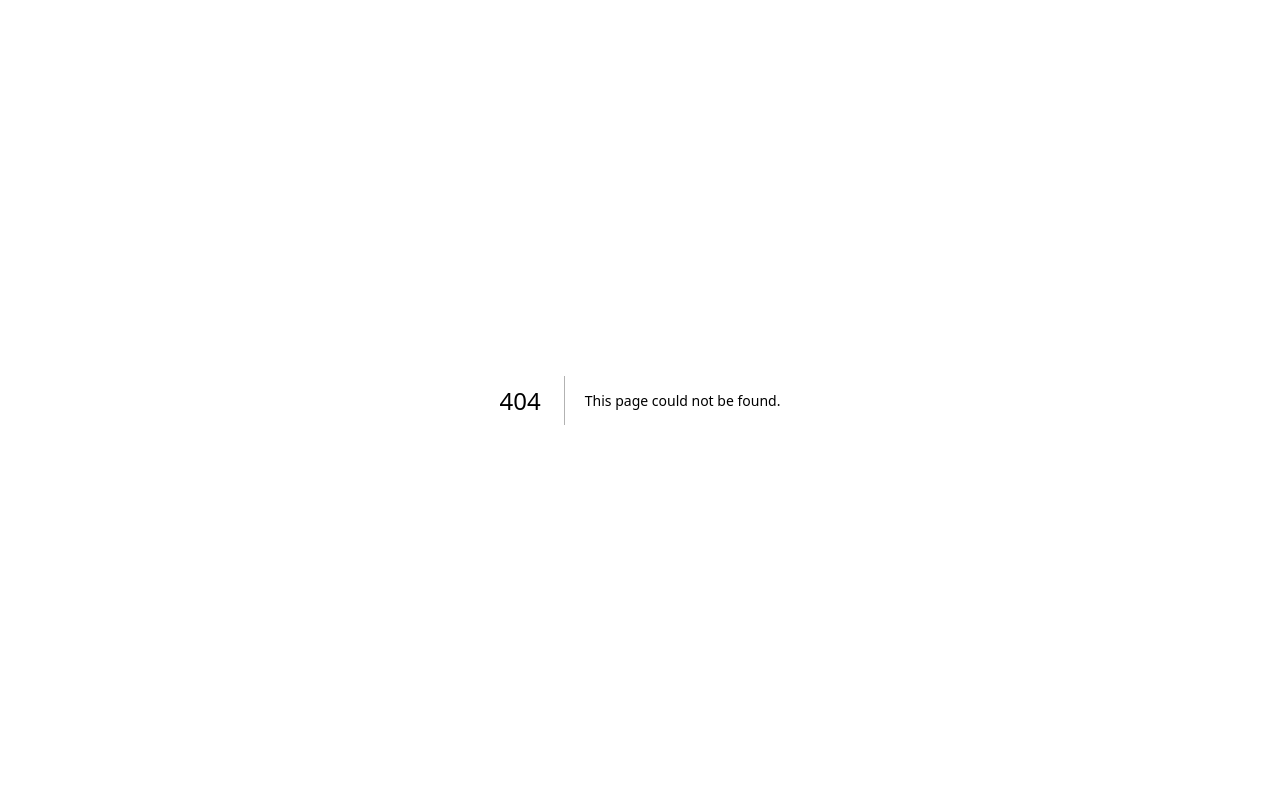
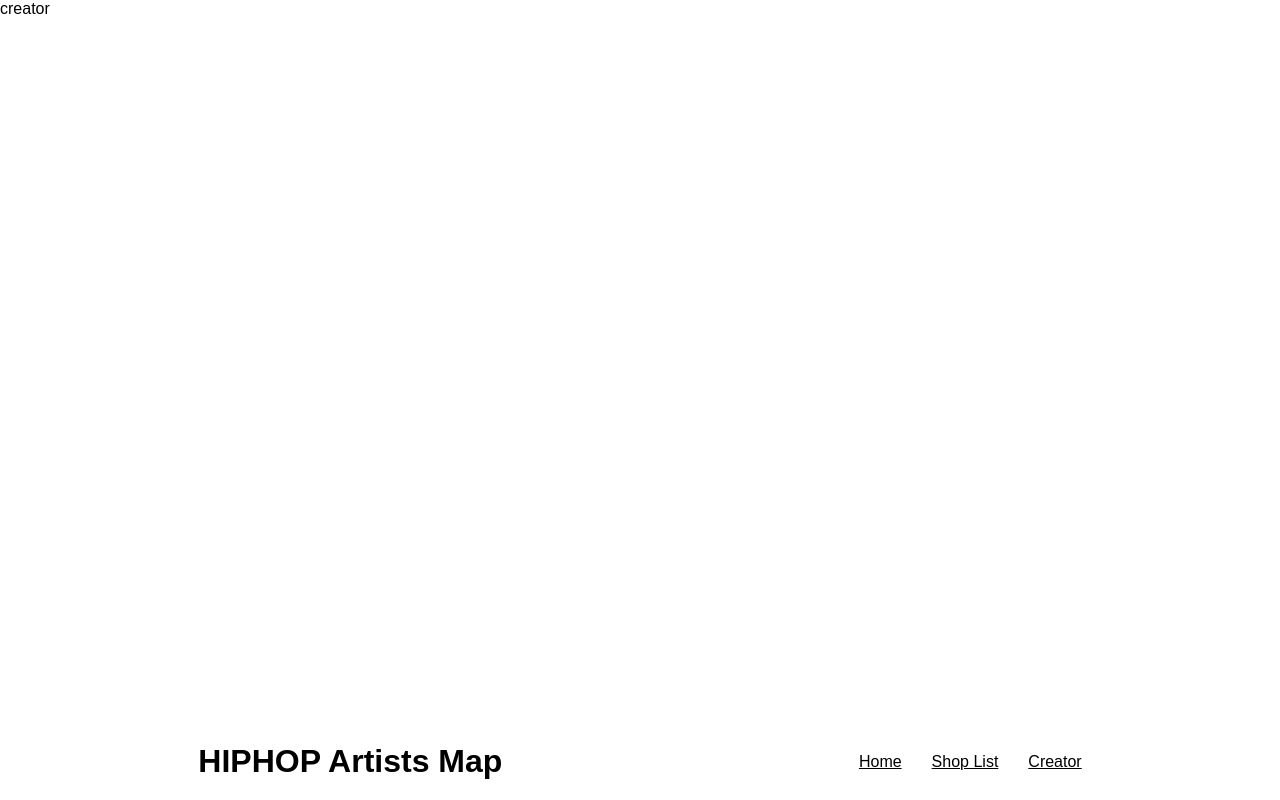
Before and after one commit to nouzoehiroaki/rapperHabitatJapan, a Next.js app: page /creator in a window 1280 px wide. Before the commit this address had no page. Built offline with nearby package versions, Linux system fonts and the light colour scheme; a web font is replaced by a local one.

Commit message:
リストページfix

```diff
--- a/src/components/elements/List.tsx
+++ b/src/components/elements/List.tsx
@@ -8,7 +8,7 @@ import { Swiper, SwiperSlide } from 'swiper/react'
 import { Navigation, Scrollbar } from 'swiper/modules';
 import 'swiper/css'
 import 'swiper/css/scrollbar'
-import 'swiper/css/navigation'
+//import 'swiper/css/navigation'
 
 type ListProps = {
     initialArtists: ArtistType[];
@@ -52,6 +52,7 @@ export const List: React.FC<ListProps> = ({ initialArtists }) => {
                     modules={[Navigation, Scrollbar]}
                     spaceBetween={50}
                     slidesPerView={1}
+                    allowTouchMove={false}
                     navigation
                     scrollbar={{
                         draggable: true
--- a/src/components/layouts/Header/Nav.tsx
+++ b/src/components/layouts/Header/Nav.tsx
@@ -15,7 +15,7 @@ const Nav = () => {
                     </Link>
                 </li>
                 <li>
-                    <Link href='/'>
+                    <Link href='/creator'>
                         Creator
                     </Link>
                 </li>
--- /dev/null
+++ b/src/pages/creator/index.tsx
@@ -0,0 +1,20 @@
+import React from 'react'
+import styles from '@/styles/Home.module.scss'
+import Header from '@/components/layouts/Header/Header'
+import Head from 'next/head'
+export default function Home() {
+    return (
+        <div className={styles.container}>
+            <Head>
+                <title>Japanese HIPHOP Artists Map</title>
+                <meta name="viewport" content="width=device-width,  maximum-scale=1.0"></meta>
+            </Head>
+            <Header />
+            <main className={styles.main}>
+                <div>
+                    creator
+                </div>
+            </main>
+        </div>
+    );
+}
--- a/src/styles/List.module.css
+++ b/src/styles/List.module.css
@@ -21,8 +21,7 @@
   }
 }
 .main .card {
-  cursor: -webkit-grab;
-  cursor: grab;
+  cursor: pointer;
 }
 .main .card .card__content {
   text-align: center;
@@ -30,6 +29,7 @@
   padding: 15em 5em;
   transition: transform 1.5s;
   transform-style: preserve-3d;
+  will-change: transform;
 }
 .main .card .card__content .card__front,
 .main .card .card__content .card__back {
@@ -42,6 +42,7 @@
   -webkit-backface-visibility: hidden;
           backface-visibility: hidden;
   transform-style: preserve-3d;
+  will-change: transform;
   display: grid;
   align-content: center;
 }
--- a/src/styles/List.module.scss
+++ b/src/styles/List.module.scss
@@ -17,13 +17,14 @@
         margin-top: 30px;
     }
     .card {
-        cursor: grab;
+        cursor:pointer;
         .card__content {
             text-align: center;
             position: relative;
             padding: 15em 5em;
             transition: transform 1.5s;
             transform-style: preserve-3d;
+            will-change: transform;
             .card__front,
             .card__back {
                 position: absolute;
@@ -34,6 +35,7 @@
                 padding: 5em 3em;
                 backface-visibility: hidden;
                 transform-style: preserve-3d;
+                will-change: transform;
                 display: grid;
                 align-content: center;
                 @media screen and (max-width: 585px) {
@@ -101,7 +103,6 @@
                     }
                 }
             }
-
         }
         &.flipped .card__content {
             transform: rotateY(.5turn);
--- a/src/styles/globals.css
+++ b/src/styles/globals.css
@@ -29,12 +29,88 @@ img.leaflet-marker-icon.leaflet-zoom-animated.leaflet-interactive{
   -webkit-animation: currentBright 1.2s linear infinite;
   animation: currentBright 1.2s linear infinite
 }
-@media screen and (max-width: 585px) {
-  .swiper-button-prev, .swiper-button-next {
-    top: var(--swiper-navigation-top-offset, 70%) !important;
+.swiper-button-prev,
+.swiper-button-next {
+  position: absolute;
+  z-index: 1;
+  top: 0;
+  bottom: 0;
+  margin: auto;
+  display: grid;
+  place-content: center;
+  width: 6.4rem;
+  height: 6.4rem;
+  cursor: pointer;
+  -webkit-transition:  all .8s ease-in;
+  transition:  all .8s ease-in;
+}
+.swiper-button-prev {
+  left: 0;
+}
+.swiper-button-next {
+  right: 0;
+}
+.swiper-button-prev::before,
+.swiper-button-next::before {
+  position: absolute;
+  top: 0;
+  right: 0;
+  bottom: 0;
+  left: 0;
+  content: "";
+  border-radius: 50%;
+  -webkit-box-shadow: 1px 1px 15px #463e3e63, 1px 1px 15px #463e3e63;
+  box-shadow: 1px 1px 15px #463e3e63, 1px 1px 15px #463e3e63;
+  background: rgb(255,255,255,.5);
+}
+.swiper-button-prev::after {
+  margin-left: 0.4rem;
+  -webkit-transform: rotate(-135deg);
+  transform: rotate(-135deg);
+}
+.swiper-button-next::after {
+  margin-right: 0.4rem;
+  -webkit-transform: rotate(45deg);
+  transform: rotate(45deg);
+}
+.swiper-button-prev::after,
+.swiper-button-next::after {
+  width: 1.2rem;
+  height: 1.2rem;
+  content: "";
+  border: solid #5a4e4e;
+  border-width: 3px 3px 0 0;
+}
+@media screen and (min-width: 1025px) {
+  .swiper-button-prev:hover::before,
+  .swiper-button-next:hover::before {
+    -webkit-transform: scale(1.2);
+    transform: scale(1.2);
+  }
+  .swiper-button-prev::before,
+  .swiper-button-next::before {
+    -webkit-transition:  all .8s ease-in;
+    transition: all .8s ease-in;
   }
 }
-
+@media screen and (max-width: 585px) {
+  .swiper-button-prev,
+  .swiper-button-next {
+    top: var(--swiper-navigation-top-offset, 70%) !important;
+    width: 4.5rem;
+    height: 4.5rem;
+  }
+  .swiper-button-prev {
+    left: 10px;
+  }
+  .swiper-button-next {
+    right: 10px;
+  }
+}
+.swiper-button-disabled {
+  pointer-events: none;
+  opacity: 0;
+}
 @-webkit-keyframes currentBright {
   50% {
     box-shadow: 0 0 0 3px rgba(67,172,67,.5)
```
Also changed, not shown: src/styles/List.module.min.css (+1 -1 lines), 2 other files (tests, documents, lock files or other folders).
